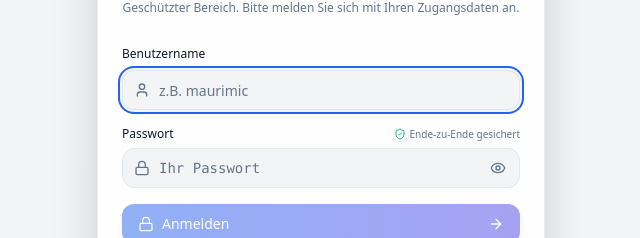
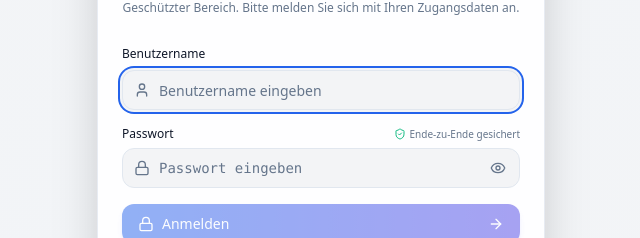
Before and after one commit to maurimic/immotracker, a Next.js app: page /login in a window 1280 px wide. Shown: the part 313-551 px from the top of the page, without its empty margins (319-959 px from the left). Built offline with nearby package versions, Linux system fonts and the light colour scheme.

Commit message:
style: Neutraler Platzhalter fuer Benutzername und Passwort auf Login-Seite

```diff
--- a/src/app/login/page.tsx
+++ b/src/app/login/page.tsx
@@ -85,7 +85,7 @@ function LoginForm() {
                 <Input
                   id="username"
                   type="text"
-                  placeholder="z.B. maurimic"
+                  placeholder="Benutzername eingeben"
                   value={username}
                   onChange={(e) => setUsername(e.target.value)}
                   className="pl-9 h-10 text-sm"
@@ -107,7 +107,7 @@ function LoginForm() {
                 <Input
                   id="password"
                   type={showPassword ? "text" : "password"}
-                  placeholder="Ihr Passwort"
+                  placeholder="Passwort eingeben"
                   value={password}
                   onChange={(e) => setPassword(e.target.value)}
                   className="pl-9 pr-10 h-10 font-mono text-sm"
```
